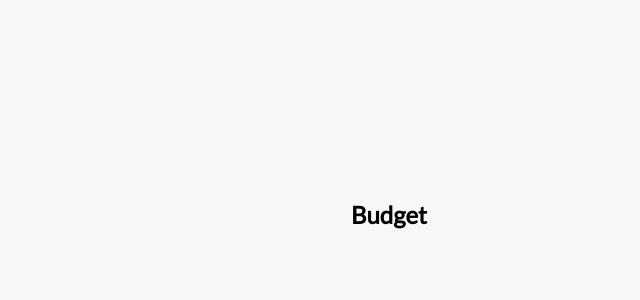
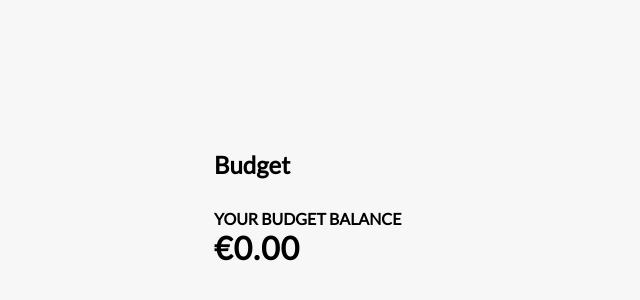
Before and after one commit to OldDognoob/Context, a React (Create React App) app in the folder budget-app/: page / in a window 1280 px wide. Shown: the part 186-486 px from the top of the page, without its empty margins (251-891 px from the left). Built offline with nearby package versions, Linux system fonts and the light colour scheme.

Commit message:
create budget-balance-component

```diff
--- a/budget-app/src/App.js
+++ b/budget-app/src/App.js
@@ -1,11 +1,15 @@
 import React from "react";
 import { Header } from "./Components/Header";
+import { Balance } from "./Components/Balance";
 import "./App.css";
 
 function App() {
   return (
     <div>
       <Header />
+      <div className="container">
+        <Balance/>
+      </div>
     </div>
   );
 }
--- /dev/null
+++ b/budget-app/src/Components/Balance.js
@@ -0,0 +1,10 @@
+import React from 'react'
+
+export const Balance = () => {
+    return (
+        <>
+            <h4>Your Budget Balance</h4>
+            <h1 id="balance">€0.00</h1>
+        </>
+    )
+}
```
